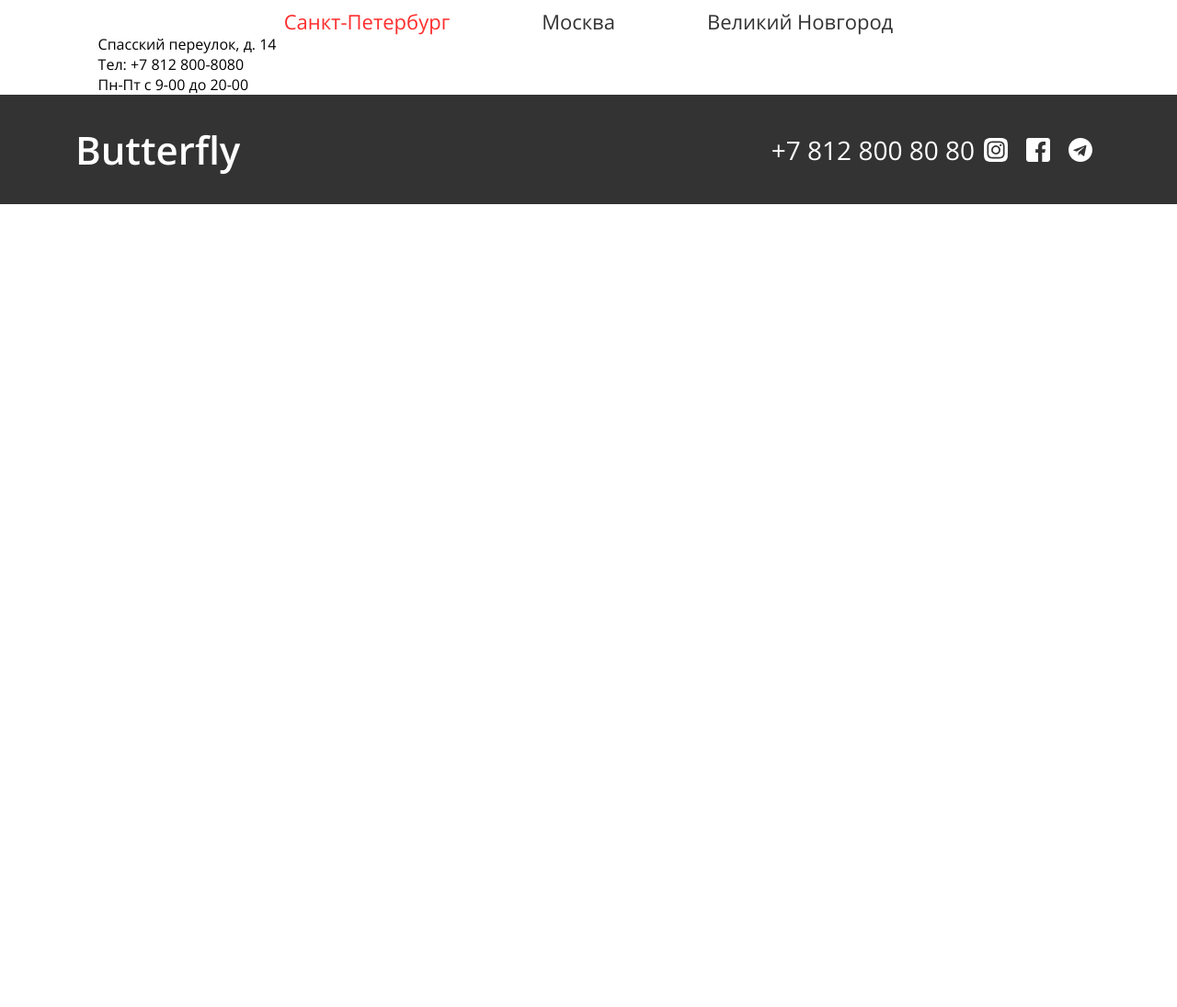
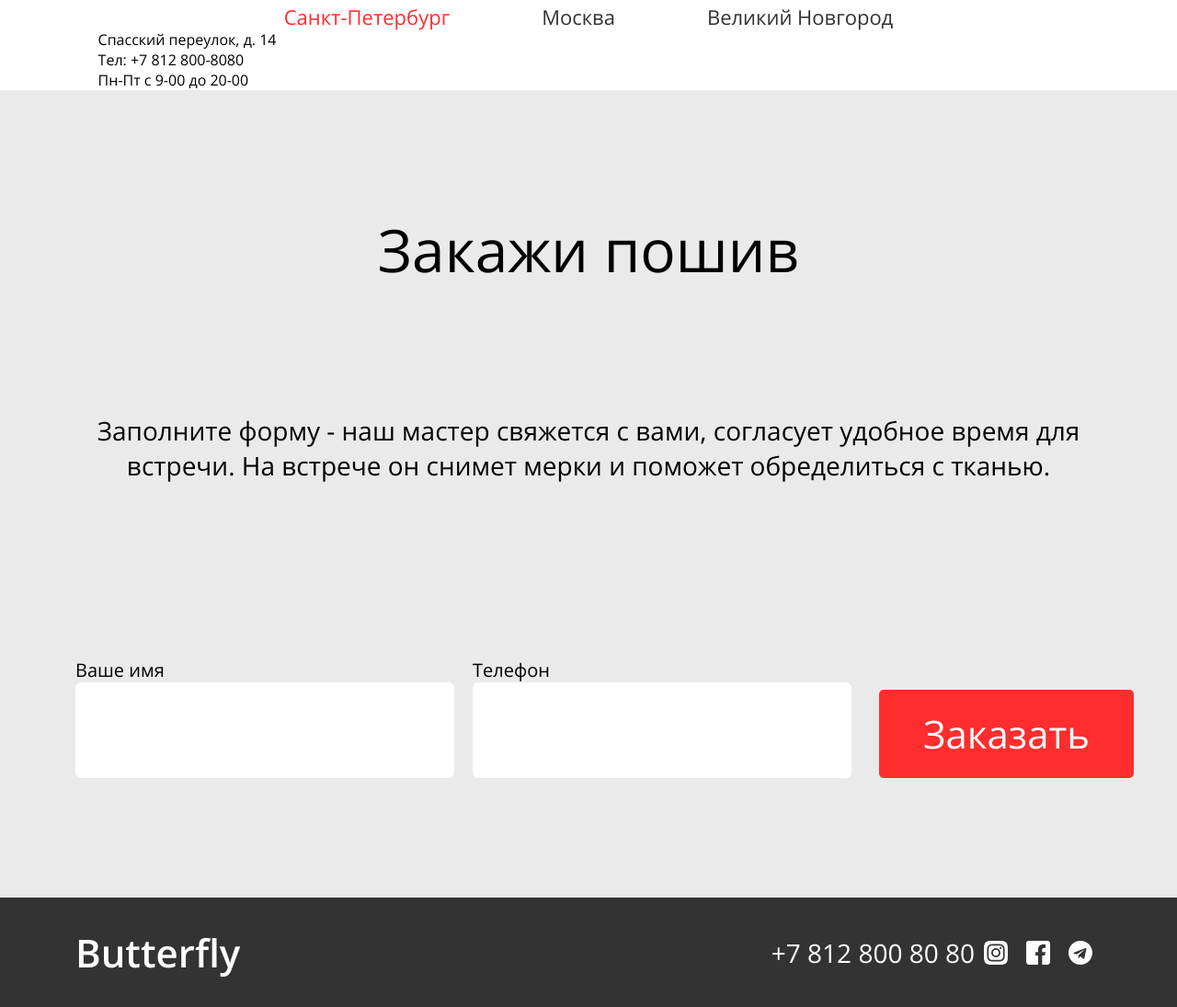
Before and after one commit to annakrutova/butterfly-shop-krutova, a website: page www/contacts.html in a window 1280 px wide. Shown: the part 468-1563 px from the top of the page at 92% size. Before the commit the page ends 800 px from the top, so only its background shows below. Drawn offline with Linux system fonts and the light colour scheme; files whose address does not match are found by name.

Commit message:
добавила подвал и форму на все страницы

```diff
--- a/src/styles/blocks/_btn.scss
+++ b/src/styles/blocks/_btn.scss
@@ -1,4 +1,5 @@
 .btn {
+  display: block;
   padding: 31px 48px;
   margin-top: 100px;
   margin-left: 465px;
@@ -12,13 +13,14 @@
   font-size: 42px;
   line-height: 57px;
   border: none;
-  display: block;
+
 
   @media (max-width: $df-mobile) {
     margin-top: 100px;
   }
 }
 
-btn-order {
+.btn-order {
+  margin-left: 10px;
   line-height: 34px;
 }
--- a/src/styles/blocks/_form.scss
+++ b/src/styles/blocks/_form.scss
@@ -1,21 +1,19 @@
 
 .form {
   display: flex;
-  flex-wrap: wrap;
+  align-items: flex-end;
+  margin-left: 82px;
   padding-bottom: 130px;
-  margin-left: 82px;
-  margin-right: 82px;
+}
+  .field-half {
+  width: 100%;
 
-
-  .field-half {
-    flex-basis: 33.33%;
-}
+  flex-basis: 33.33%;
 
 label {
-  display: inline-block;
-  margin-bottom: 8px;
   font-size: 20px;
   line-height: 27px;
+  margin-bottom: 8px;
 }
 
 input {
--- a/src/styles/blocks/_main-nav.scss
+++ b/src/styles/blocks/_main-nav.scss
@@ -19,24 +19,26 @@
     }
 
     li {
+      margin: 0;
       font-family: $font-open;
       margin-left: 60px;
       padding: 33px 25px;
+
       text-decoration: none;
-    &:first-child {
-      border: none;
-      margin: 0;
-      padding-bottom: 40px;
-      background-color: $color-red;
     }
-  }
+
     a {
       font-style: normal;
       font-weight: bold;
       font-size: 14px;
+      line-height: 24px;
       text-decoration: none;
       font-family: $font-open;
       color: $text-color;
 
     }
+
+    a:hover {
+      background-color: $color-red;
     }
+  }
--- a/www/contacts.html
+++ b/www/contacts.html
@@ -70,6 +70,28 @@
         </div>
       </div>
     </section>
+
+    <section class="order">
+      <div class="order-inner">
+        <div class="order-wrap">
+          <h2 class="order-title">Закажи пошив</h2>
+          <p class="order-subtitle">Заполните форму - наш мастер свяжется с вами, согласует удобное время для встречи.
+            На
+            встрече он снимет мерки и поможет обределиться с тканью.</p>
+          <form action="#" class="form">
+            <div class="field-half">
+              <label for="name">Ваше имя</label>
+              <input type="text" id="name" name="name">
+            </div>
+            <div class="field-half">
+              <label for="surname">Телефон</label>
+              <input type="text" id="surname" name="surname">
+            </div>
+            <button type="send" class="btn btn-order">Заказать</button>
+          </form>
+        </div>
+      </div>
+    </section>
   </main>
 
 
```
Also changed, not shown: www/faq.html (+21 -1 lines), www/index.html (+1 -1 lines), www/reviews.html (+21 -1 lines), www/style/style.css. Lines whose indentation alone changed are shown as unchanged.
